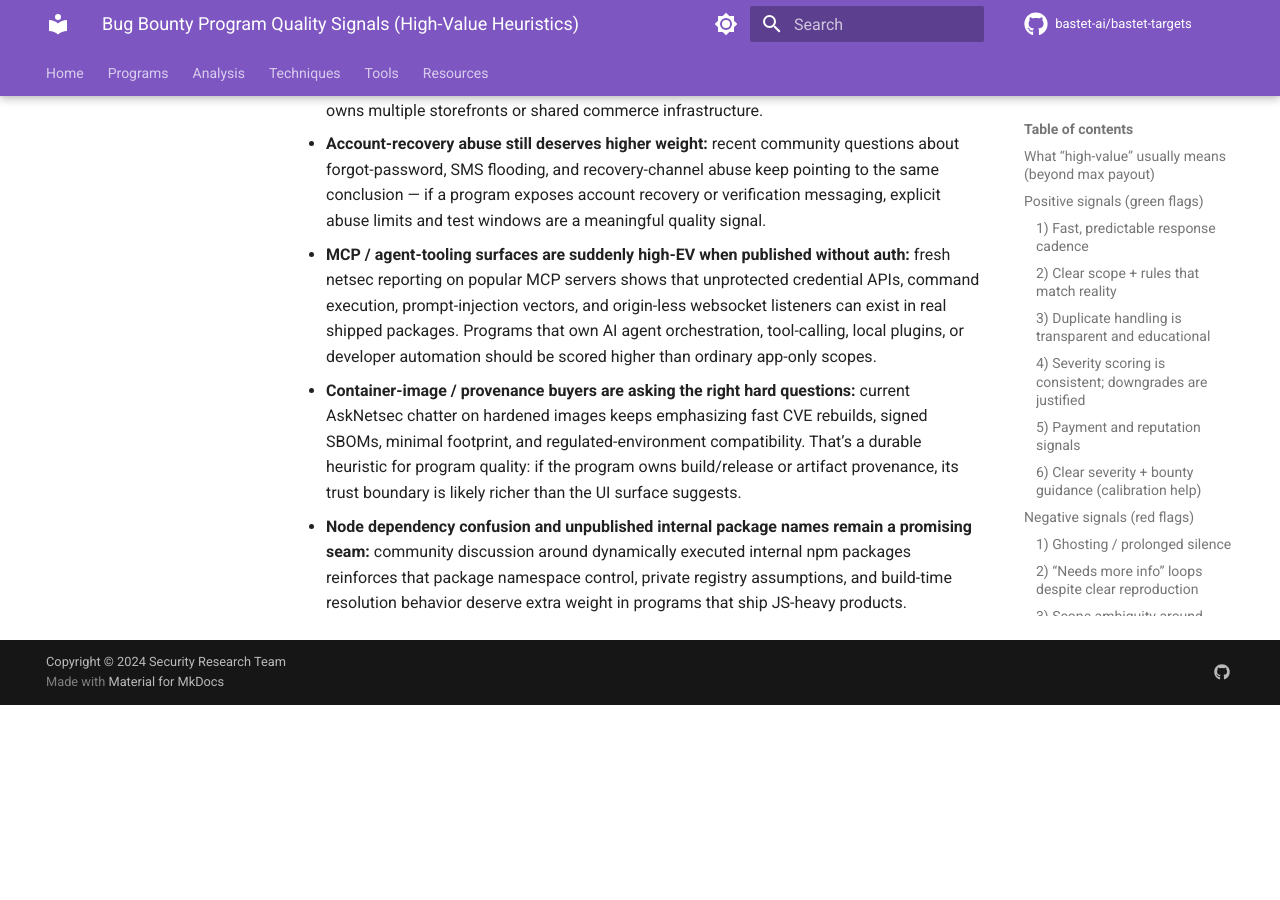
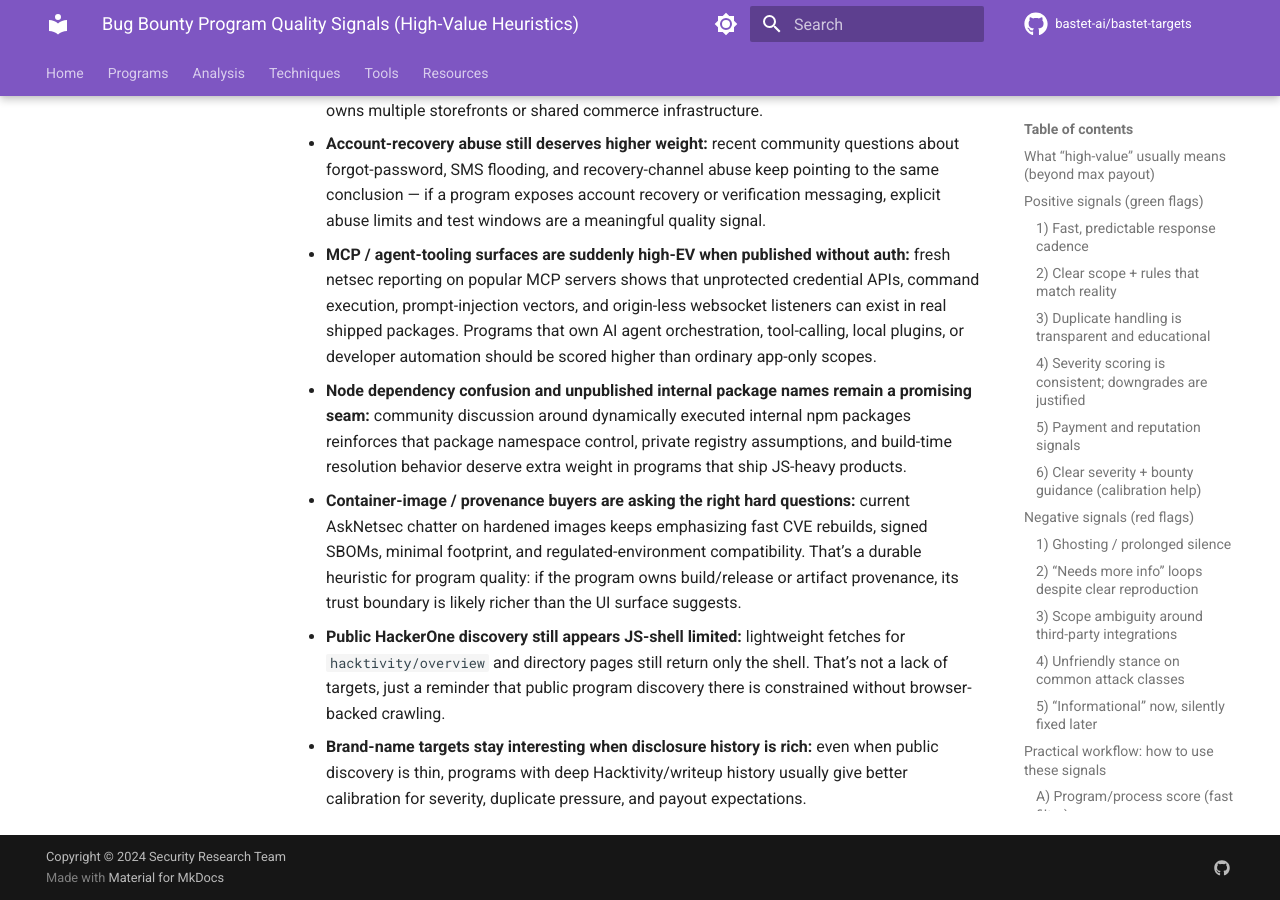
Before and after one commit to bastet-ai/bastet-targets, an MkDocs documentation site: the page built from docs/program-quality-signals.md, in a window 1280 px wide and 900 px high, scrolled down 12747 px. Built offline with MkDocs 1.6.1 and Material for MkDocs 9.7.7, drawn with Linux system fonts in a browser that asks for light colours; comment, search, counter and statistics services are not loaded; before the commit the page ends 13452 px from its top, so only the background shows below that.

Commit message:
docs: refresh program quality signals

```diff
--- a/docs/program-quality-signals.md
+++ b/docs/program-quality-signals.md
@@ -233,5 +233,7 @@
 - **Cart/session token handoffs remain a useful selection cue:** the current bug bounty discussion about cart tokens that appear to survive session boundaries reinforces a durable heuristic: checkout, cart, and multi-store handoff logic is worth prioritizing when a program owns multiple storefronts or shared commerce infrastructure.
 - **Account-recovery abuse still deserves higher weight:** recent community questions about forgot-password, SMS flooding, and recovery-channel abuse keep pointing to the same conclusion — if a program exposes account recovery or verification messaging, explicit abuse limits and test windows are a meaningful quality signal.
 - **MCP / agent-tooling surfaces are suddenly high-EV when published without auth:** fresh netsec reporting on popular MCP servers shows that unprotected credential APIs, command execution, prompt-injection vectors, and origin-less websocket listeners can exist in real shipped packages. Programs that own AI agent orchestration, tool-calling, local plugins, or developer automation should be scored higher than ordinary app-only scopes.
+- **Node dependency confusion and unpublished internal package names remain a promising seam:** community discussion around dynamically executed internal npm packages reinforces that package namespace control, private registry assumptions, and build-time resolution behavior deserve extra weight in programs that ship JS-heavy products.
 - **Container-image / provenance buyers are asking the right hard questions:** current AskNetsec chatter on hardened images keeps emphasizing fast CVE rebuilds, signed SBOMs, minimal footprint, and regulated-environment compatibility. That’s a durable heuristic for program quality: if the program owns build/release or artifact provenance, its trust boundary is likely richer than the UI surface suggests.
-- **Node dependency confusion and unpublished internal package names remain a promising seam:** community discussion around dynamically executed internal npm packages reinforces that package namespace control, private registry assumptions, and build-time resolution behavior deserve extra weight in programs that ship JS-heavy products.
+- **Public HackerOne discovery still appears JS-shell limited:** lightweight fetches for `hacktivity/overview` and directory pages still return only the shell. That’s not a lack of targets, just a reminder that public program discovery there is constrained without browser-backed crawling.
+- **Brand-name targets stay interesting when disclosure history is rich:** even when public discovery is thin, programs with deep Hacktivity/writeup history usually give better calibration for severity, duplicate pressure, and payout expectations.
```
